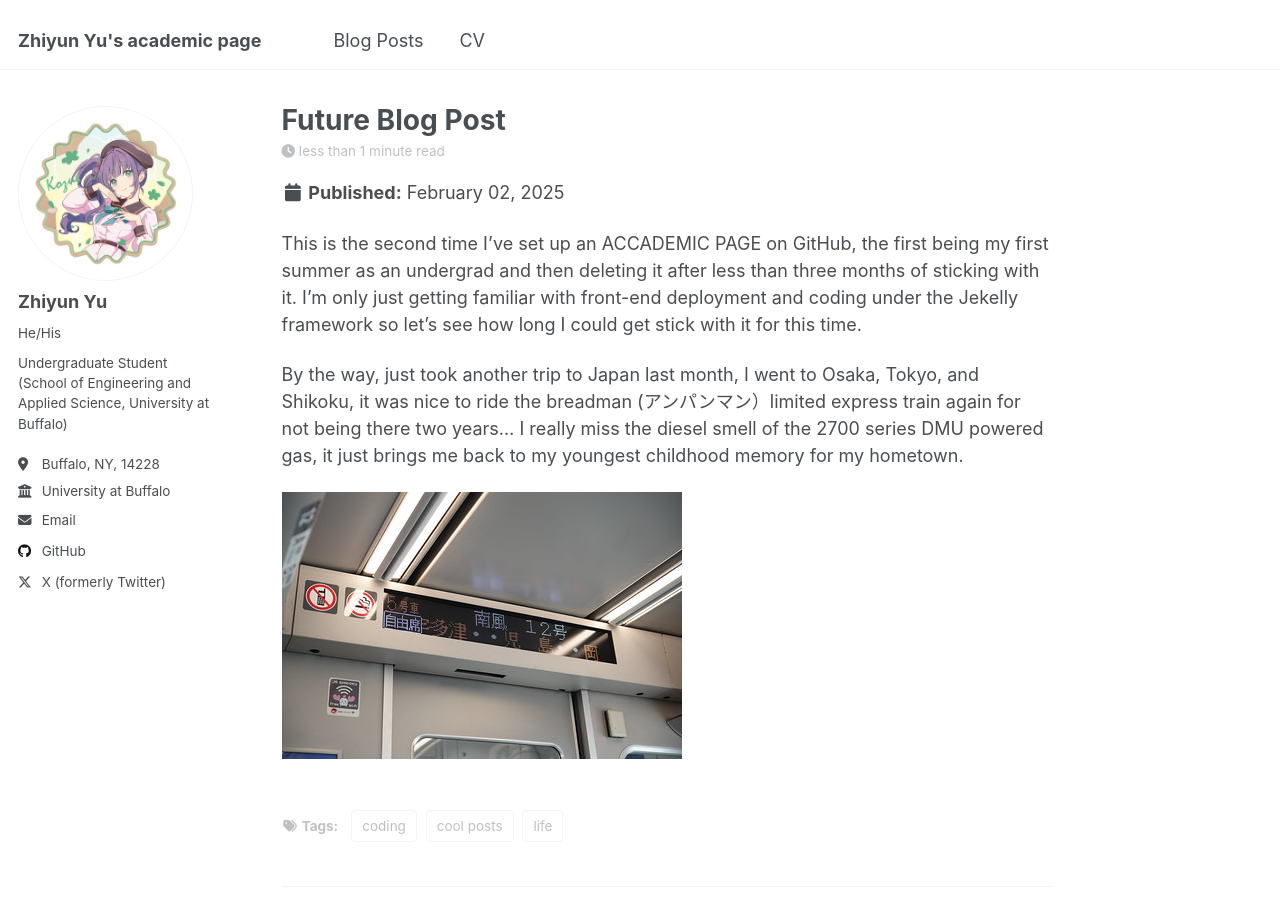
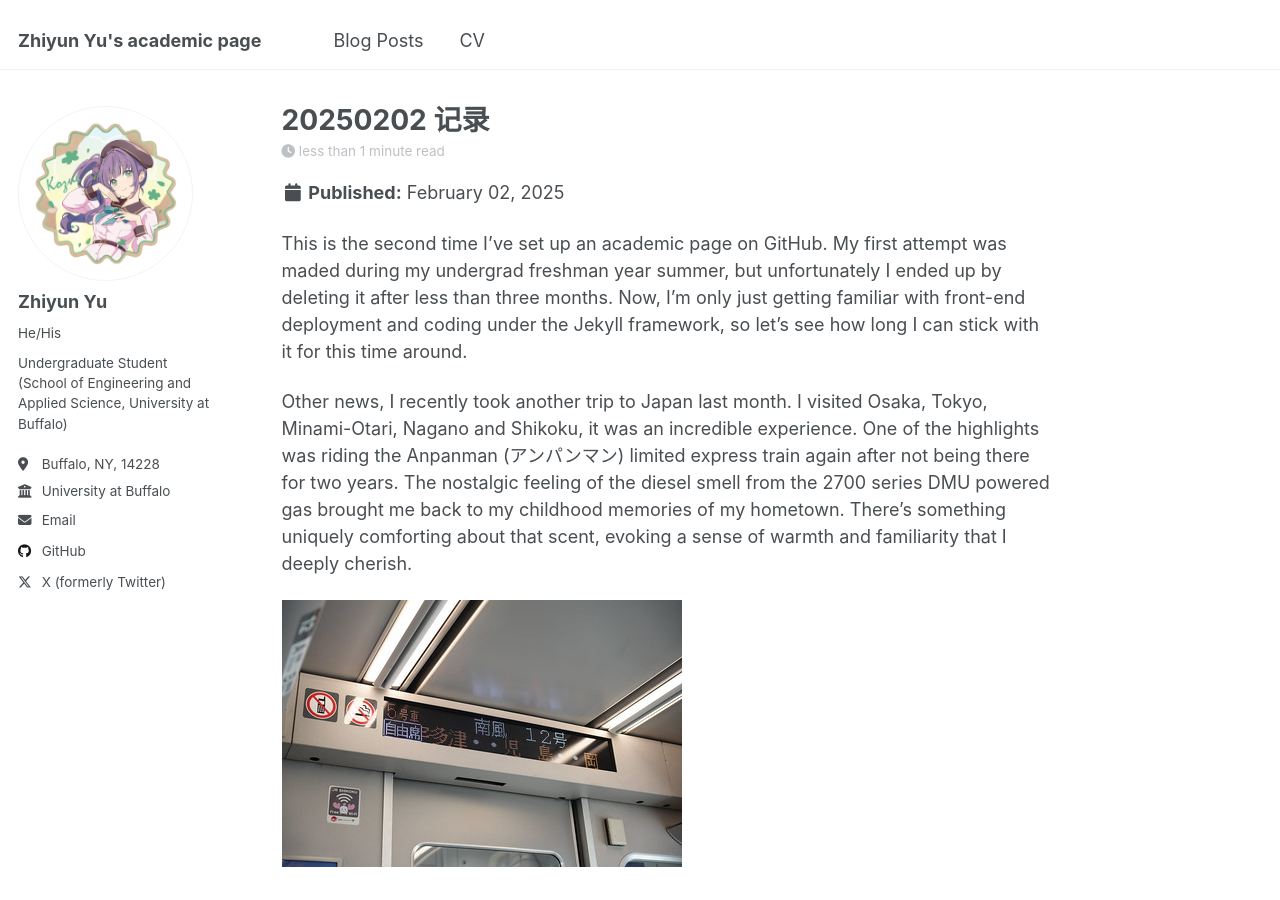
Before and after one commit to tobu61106f/tobu61106f.github.io, a Jekyll site: the page built from _posts/2025-02-02-information-post.md, in a window 1280 px wide and 900 px high. Built offline with Jekyll 4.4.1, drawn with Linux system fonts in a browser that asks for light colours.

Commit message:
Update 2025-02-02-information-post.md

```diff
--- a/_posts/2025-02-02-information-post.md
+++ b/_posts/2025-02-02-information-post.md
@@ -1,5 +1,5 @@
 ---
-title: 'Future Blog Post'
+title: '20250202 记录'
 date: 2025-02-02
 permalink: /posts/2025/02/blog-post-1/
 tags:
@@ -8,8 +8,8 @@ tags:
   - coding
 ---
 
-This is the second time I've set up an ACCADEMIC PAGE on GitHub, the first being my first summer as an undergrad and then deleting it after less than three months of sticking with it. I'm only just getting familiar with front-end deployment and coding under the Jekelly framework so let's see how long I could get stick with it for this time.
+This is the second time I've set up an academic page on GitHub. My first attempt was maded during my undergrad freshman year summer, but unfortunately I ended up by deleting it after less than three months. Now, I'm only just getting familiar with front-end deployment and coding under the Jekyll framework, so let's see how long I can stick with it for this time around.
 
-By the way, just took another trip to Japan last month, I went to Osaka, Tokyo, and Shikoku, it was nice to ride the breadman (アンパンマン）limited express train again for not being there two years... I really miss the diesel smell of the 2700 series DMU powered gas, it just brings me back to my youngest childhood memory for my hometown.
+Other news, I recently took another trip to Japan last month. I visited Osaka, Tokyo, Minami-Otari, Nagano and Shikoku, it was an incredible experience. One of the highlights was riding the Anpanman (アンパンマン) limited express train again after not being there for two years. The nostalgic feeling of the diesel smell from the 2700 series DMU powered gas brought me back to my childhood memories of my hometown. There's something uniquely comforting about that scent, evoking a sense of warmth and familiarity that I deeply cherish.
 
 <img src='/images/Nanpu_12_20250104.jpg'>
```
